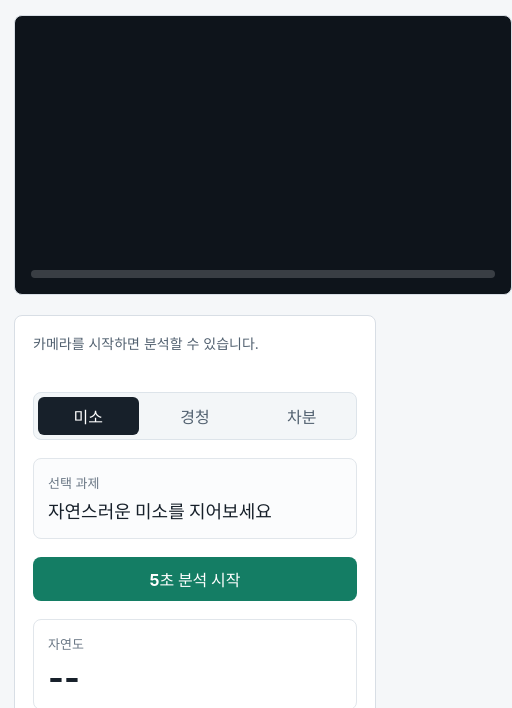
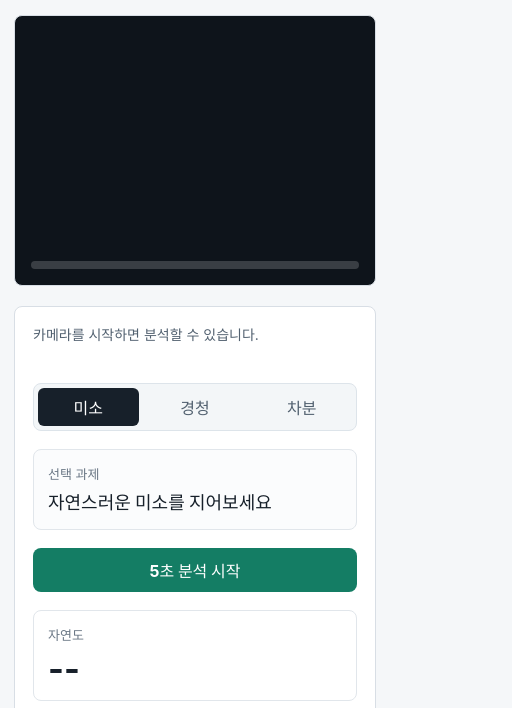
Before and after one commit to moo1677/FaceEase, a website built with Vite: page index.html in a window 390 px wide. Shown: the part 132-840 px from the top of the page, 512 px wide, since content can reach past the window. Built offline with nearby package versions, Linux system fonts and the light colour scheme; what @mediapipe/tasks-vision would draw is missing.

Commit message:
fix: adjust viewport and panel styles for better responsiveness

```diff
--- a/src/styles.css
+++ b/src/styles.css
@@ -87,6 +87,8 @@ input {
 .viewport {
   position: relative;
   overflow: hidden;
+  width: 100%;
+  max-width: 100%;
   min-height: 420px;
   border: 1px solid #d8dee5;
   border-radius: 8px;
@@ -310,11 +312,28 @@ canvas {
   }
 
   .viewport {
-    min-height: 280px;
+    min-height: 0;
+    height: auto;
   }
 }
 
 @media (max-width: 520px) {
+  .app {
+    overflow-x: hidden;
+  }
+
+  .camera-panel,
+  .viewport,
+  .service-panel,
+  .collector-panel {
+    min-width: 0;
+    width: 100%;
+  }
+
+  .viewport {
+    aspect-ratio: 4 / 3;
+  }
+
   .score-grid,
   .label-form,
   .collector-actions {
```
